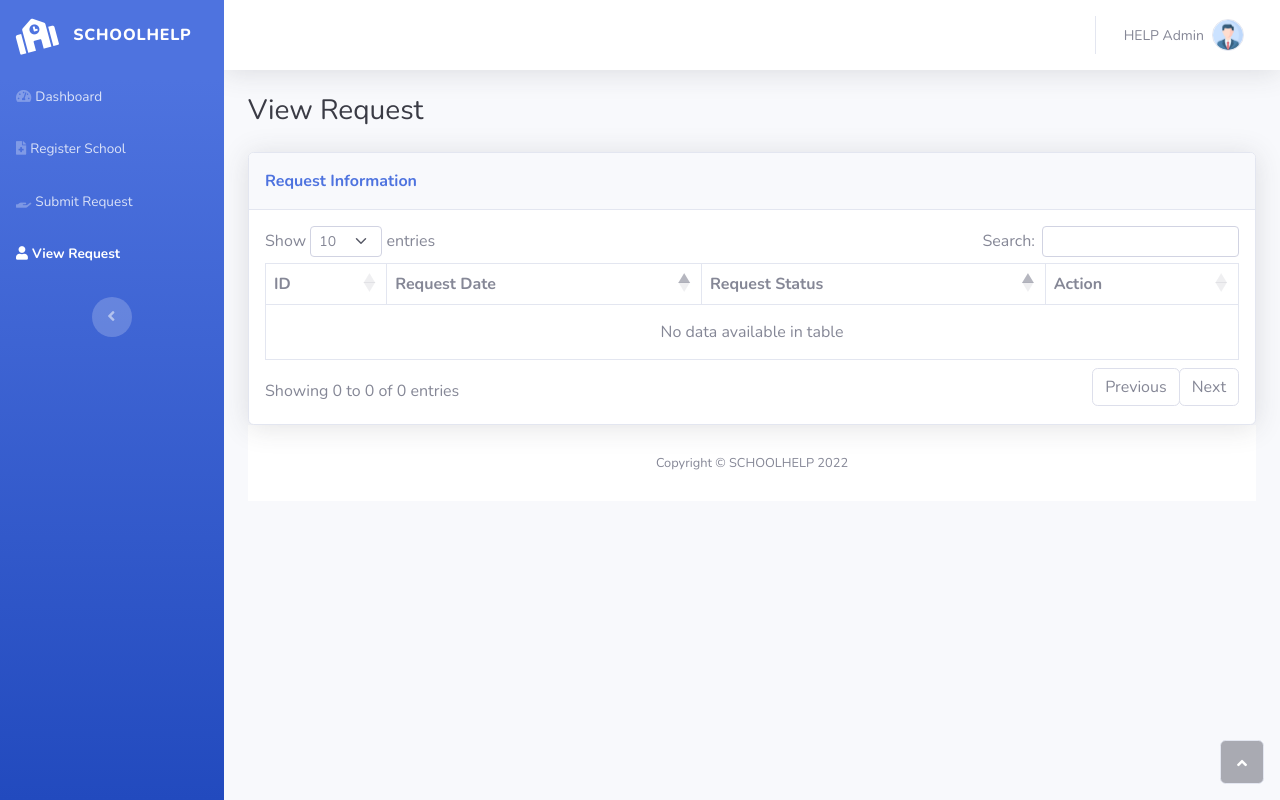
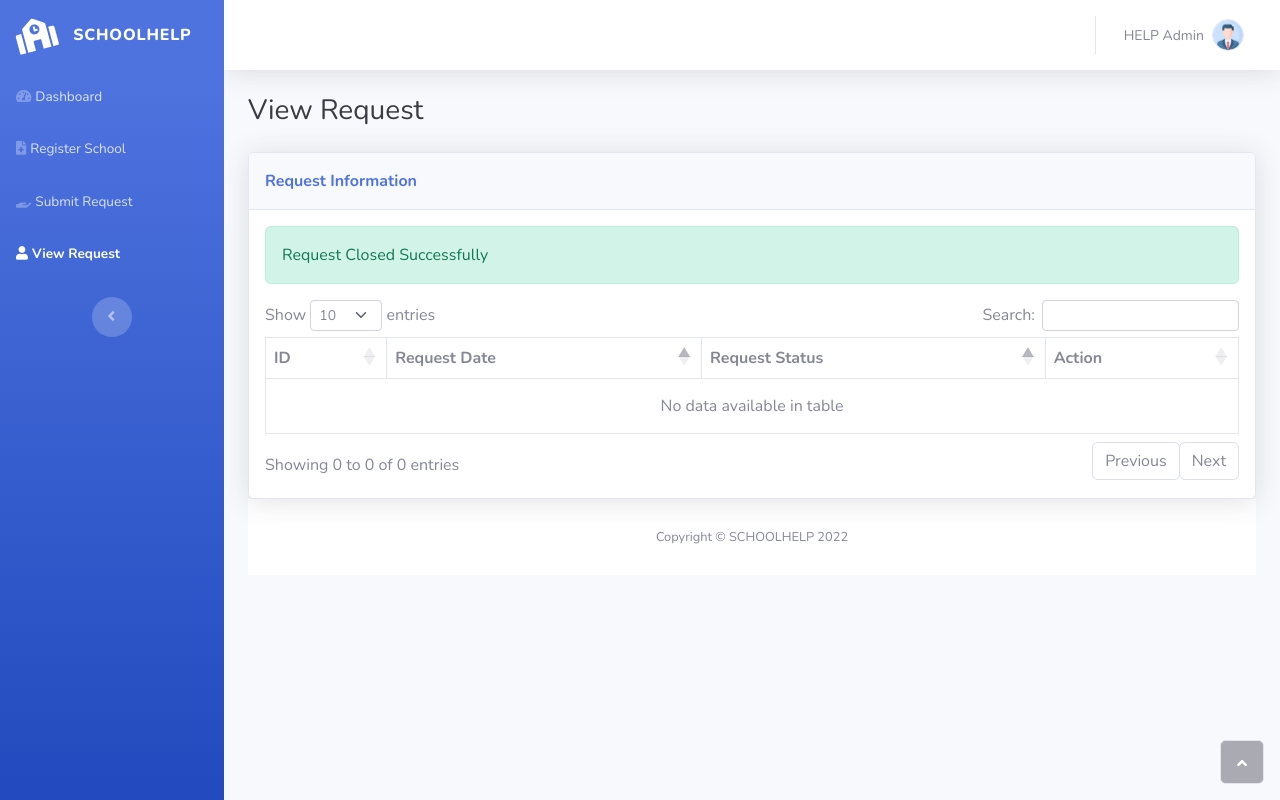
Before and after one commit to suryapradipta/SchoolHELP, a PHP site: page /pages/review-offers.php?request-message=request-closed in a window 1280 px wide. Run offline with PHP 8.4, Linux system fonts and the light colour scheme; a user stored in the database is signed in; data comes from the database, SQL or seed files in the repository; data that the repository does not hold is empty.

Commit message:
closed request
update the miss requirement for close request

```diff
--- a/pages/review-offers.php
+++ b/pages/review-offers.php
@@ -115,10 +115,18 @@ if ($_SESSION['loginas'] != 'administrator') {
                     <div class="card-header py-3">
                         <p class="text-primary m-0 fw-bold">Request Information</p>
                     </div>
+
                     <div class="card-body">
                         <table id="req-form" class="table overflow-auto table-bordered" style="width: 100%;">
                             <thead>
                             <tr>
+                                <?php
+                                if (isset($_GET['request-message'])) {
+                                    if ($_GET['request-message'] == "request-closed") {
+                                        echo "<div class='alert alert-success' role='alert'>Request Closed Successfully</div>";
+                                    }
+                                }
+                                ?>
                                 <th>ID</th>
                                 <th>Request Date</th>
                                 <th>Request Status</th>
@@ -138,11 +146,17 @@ if ($_SESSION['loginas'] != 'administrator') {
                                         echo '<td>' . $row["requestdate"] . '</td>';
                                         echo '<td>' . $row["requeststatus"] . '</td>';
 
-                                        echo '<td><button id="myInput" type="button" class="btn btn-outline-primary"
+                                        echo '<td>
+                                                    <button id="myInput" type="button" class="btn btn-outline-primary"
                                                             onclick="window.location.href='."'select-request?id=".$row["requestid"]."'".';">
                                                             View
-                                                  </button>
+                                                    </button>
+                                                    <button id="myInput" type="button" class="btn btn-outline-danger"
+                                                            onclick="window.location.href='."'action/close-request?id=".$row["requestid"]."'".';">
+                                                            Close
+                                                    </button>
                                               </td>';
+
                                         echo '</tr>';
                                     }
                                 }
--- a/pages/select-offer.php
+++ b/pages/select-offer.php
@@ -172,8 +172,6 @@ $viewid = $_GET['id'];
                             if (isset($_GET['offer-message'])) {
                                 if ($_GET['offer-message'] == "offer-success") {
                                     echo "<div class='alert alert-success' role='alert'>Offer Accepted and an Email is Sent Successfully</div>";
-                                } else if ($_GET['offer-message'] == "offer-closed") {
-                                    echo "<div class='alert alert-success' role='alert'>Offer Closed Successfully</div>";
                                 }
                             }
                             ?>
@@ -194,7 +192,7 @@ $viewid = $_GET['id'];
                                 <div class="form-group">
                                     <td>
                                         <input class="btn btn-outline-info" type="submit" value="Accept" name="send">
-                                        <a href="action/close-offer.php?offerid=<?php echo $offerid; ?>" class="btn btn-danger">Close</a>
+<!--                                        <a href="action/close-offer.php?offerid=--><?php //echo $offerid; ?><!--" class="btn btn-danger">Close</a>-->
                                     </td>
                                 </div>
                             </form>
```
Also changed, not shown: pages/action/close-offer.php (deleted, +0 -11 lines), pages/action/close-request.php (added, +12 -0 lines).
